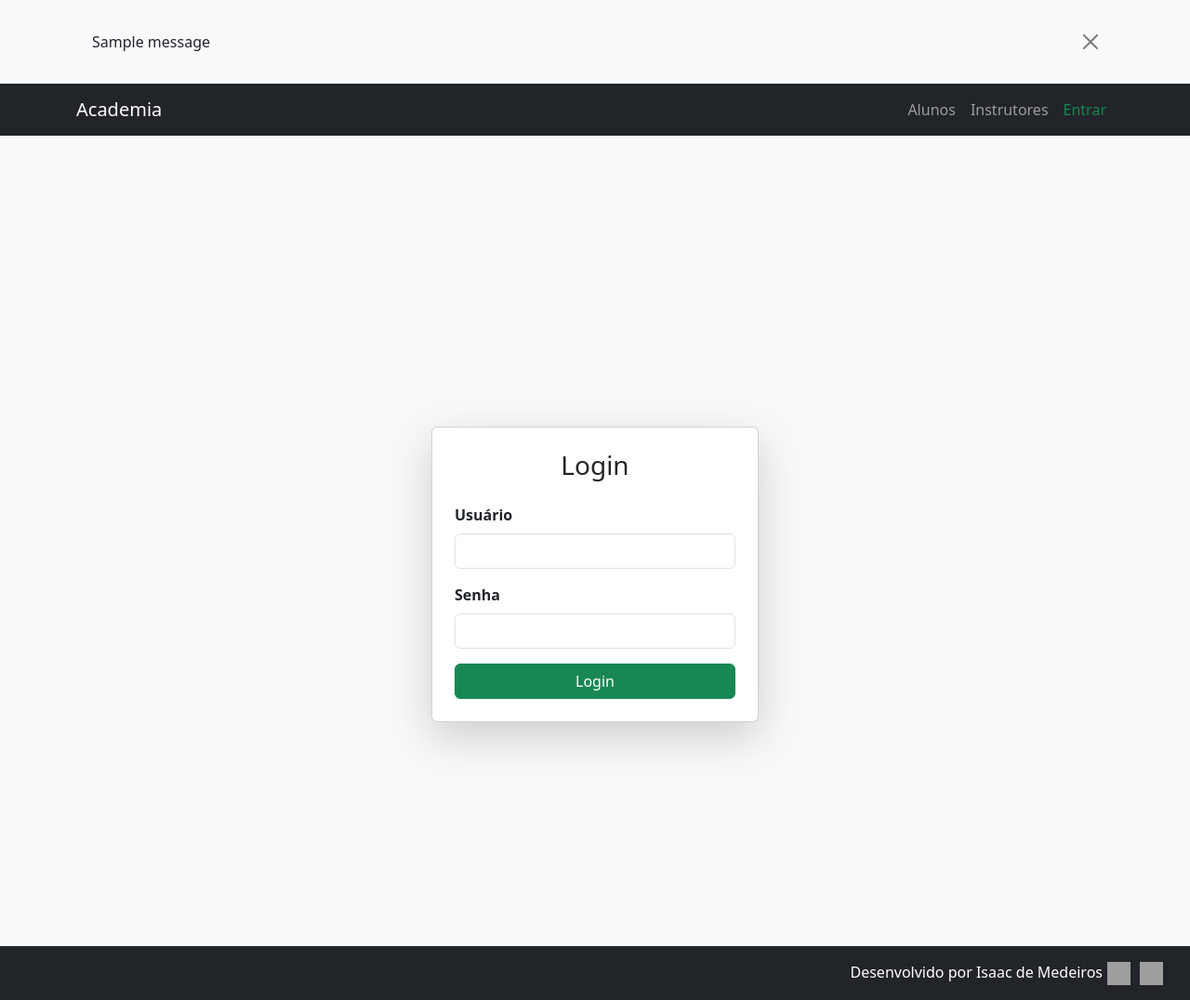
After one commit to Linzackk/siteAcademia, a Django app: page /login/ in a window 1280 px wide. The commit adds this page. Shown: the whole page at 93% size. Run offline with Django 5.2, Linux system fonts and the light colour scheme; tables that the repository leaves empty hold one stand-in row (values such as "Sample post"); one stand-in notice (Sample message) is shown; grey boxes are pictures that could not be loaded.

Commit message:
Estilização das Páginas de Edição de contas com Bootstrap e criação de métodos para login e logout

```diff
--- a/academia/urls.py
+++ b/academia/urls.py
@@ -16,8 +16,11 @@ Including another URLconf
 """
 from django.contrib import admin
 from django.urls import path, include
+from django.contrib.auth import views as auth_views
 
 urlpatterns = [
     path('admin/', admin.site.urls),
     path('', include('usuarios.urls')),
+    path('login/', auth_views.LoginView.as_view(template_name='templates/login.html'), name='login'),
+    path('logout/', auth_views.LogoutView.as_view(next_page='login'), name='logout'),
 ]
--- /dev/null
+++ b/usuarios/templates/templates/login.html
@@ -0,0 +1,24 @@
+{% extends 'usuarios/base.html' %}
+{% block title %}Login{% endblock %}
+
+{% block content%}
+
+<div class="container d-flex justify-content-center align-items-center vh-100">
+    <div class="card shadow-lg p-4" style="width: 22rem;">
+        <h3 class="text-center mb-4">Login</h3>
+        <form method="post">
+            {% csrf_token %}
+            <div class="mb-3">
+                <label for="username" class="form-label fw-bold">Usuário</label>
+                <input type="text" name="username" class="form-control" id="username" required>
+            </div>
+            <div class="mb-3">
+                <label for="password" class="form-label fw-bold">Senha</label>
+                <input type="password" name="password" class="form-control" id="password" required>
+            </div>
+            <button type="submit" class="btn btn-success w-100">Login</button>
+        </form>
+    </div>
+</div>
+
+{% endblock %}
--- a/usuarios/templates/usuarios/base.html
+++ b/usuarios/templates/usuarios/base.html
@@ -4,17 +4,40 @@
     <meta charset="UTF-8">
     <meta name="viewport" content="width=device-width, initial-scale=1.0">
     <title>{% block title %}Academia{% endblock %}</title>
+    <link rel="stylesheet" href="https://cdn.jsdelivr.net/npm/bootstrap@5.3.3/dist/css/bootstrap.min.css">
 </head>
-    <link rel="stylesheet" href="https://cdn.jsdelivr.net/npm/bootstrap@5.3.3/dist/css/bootstrap.min.css">
 
+{% if messages %}
+<div class="container mt-3">
+    {% for message in messages %}
+    <div class="alert alert-{{ nessage.tags }} alert-dismissible fade show " role="alert">
+        {{ message }}
+        <button type="button" class="btn-close" data-bs-dismiss="alert" aria-label="Close"></button>
+    </div>
+    {% endfor%}
+</div>
+{% endif %}
 <body class="bg-light d-flex flex-column min-vh-100">
     <nav class="navbar navbar-expand-lg navbar-dark bg-dark mb-4">
         <div class="container">
             <a href="{% url 'home' %}" class="navbar-brand" href="{% url 'home' %}">Academia</a>
             <div class="collapse navbar-collapse">
                 <ul class="navbar-nav ms-auto">
-                    <li class="nav-item"><a href="{% url 'listar_alunos' %}" class="nav-link">Alunos</a></li>
-                    <li class="nav-item"><a href="{% url 'listar_instrutores' %}" class="nav-link">Instrutores</a></li>
+                    <li class="nav-item">
+                        <a href="{% url 'listar_alunos' %}" class="nav-link">Alunos</a>
+                    </li>
+                    <li class="nav-item">
+                        <a href="{% url 'listar_instrutores' %}" class="nav-link">Instrutores</a>
+                    </li>
+                    {% if user.is_authenticated %}
+                        <li class="nav-item text-danger">
+                            <a href="{% url 'logout' %}" class="nav-link">Sair</a>
+                        </li>
+                    {% else %}
+                        <li class="nav-item">
+                            <a href="{% url 'login' %}" class="nav-link text-success">Entrar</a>
+                        </li>
+                    {% endif %}
                 </ul>
             </div>
         </div>
--- a/usuarios/templates/usuarios/listar_instrutores.html
+++ b/usuarios/templates/usuarios/listar_instrutores.html
@@ -24,7 +24,7 @@
             <td>{{ instrutor.idade}} </td>
             <td>{{ instrutor.cpf}} </td>
             <td>{{ instrutor.telefone}} </td>
-            <td>{{ instrutor.codigo}} </td>
+            <td>{{ instrutor.codigo_ef}} </td>
             <td>
                 <a href="{% url 'editar_instrutor' instrutor.id %}" class="btn btn-sm btn-info">Editar</a>
                 <a href="{% url 'deletar_instrutor' instrutor.id %}" class="btn btn-sm btn-danger" onclick="return confirm('Deseja excluir esse instrutor?')">Deletar</a>
```
Also changed, not shown: academia/settings.py (+15 -0 lines), usuarios/templates/usuarios/editar_aluno.html (+41 -14 lines), usuarios/templates/usuarios/editar_instrutor.html (+41 -14 lines), usuarios/views.py (+19 -4 lines).
